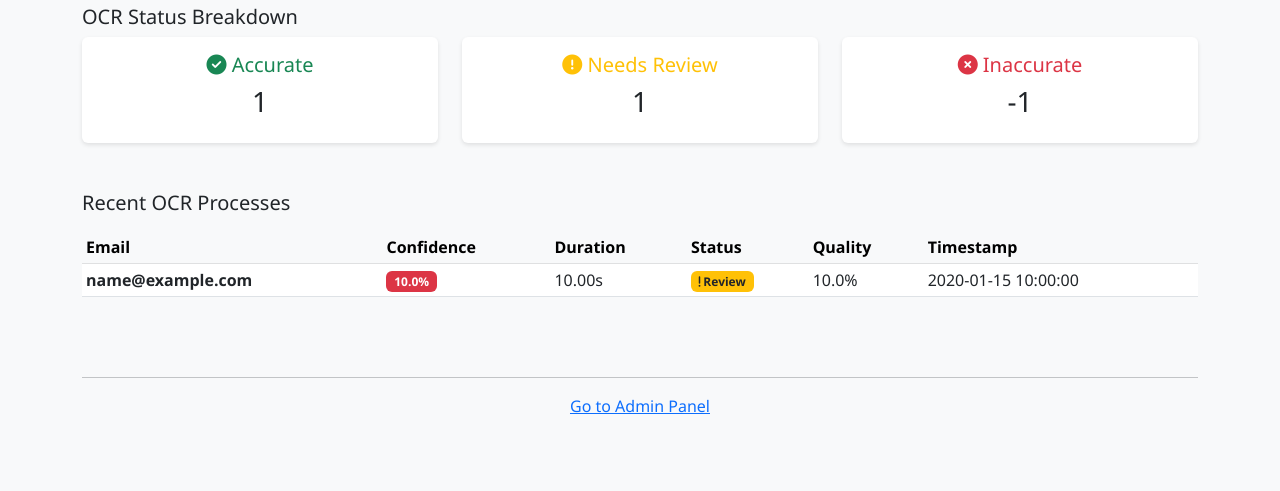
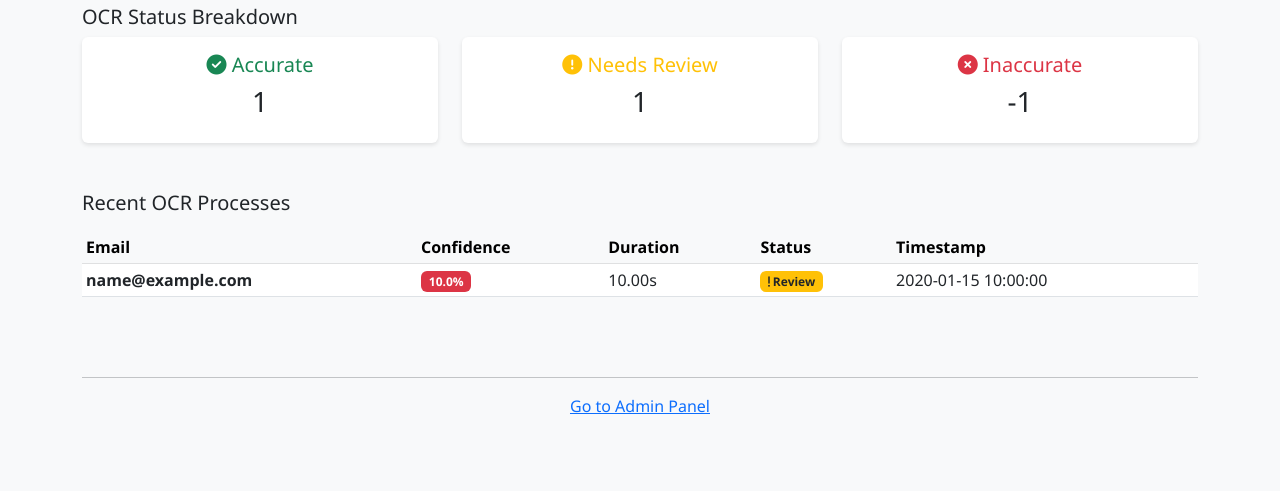
Before and after one commit to 220404773/tut-digital-student-card, a Django app: page /cards/performance/ in a window 1280 px wide. Shown: the part 1366-1857 px from the top of the page. Run offline with Django 4.2, Linux system fonts and the light colour scheme; a user stored in the database is signed in; tables that the repository leaves empty hold one stand-in row (values such as "Sample post").

Commit message:
Remove the Quality column from Recent OCR Processes
document_quality_score is really Tesseract's own engine confidence,
which only has a value when image OCR actually ran - a PDF with a real
text layer never triggers Tesseract, so it legitimately stays 0 and
reads as a bug at a glance. Simplest fix is dropping it from this
table; ocr_confidence_score (the actual extraction confidence) already
covers what matters here.

```diff
--- a/cards/templates/cards/performance_dashboard.html
+++ b/cards/templates/cards/performance_dashboard.html
@@ -367,7 +367,6 @@
                                     <th>Confidence</th>
                                     <th>Duration</th>
                                     <th>Status</th>
-                                    <th>Quality</th>
                                     <th>Timestamp</th>
                                 </tr>
                             </thead>
@@ -394,7 +393,6 @@
                                                 <span class="badge bg-danger"><i class="fas fa-times"></i> Inaccurate</span>
                                             {% endif %}
                                         </td>
-                                        <td>{{ ocr.document_quality_score|floatformat:1 }}%</td>
                                         <td>{{ ocr.created_at|date:"Y-m-d H:i:s" }}</td>
                                     </tr>
                                 {% empty %}
```
